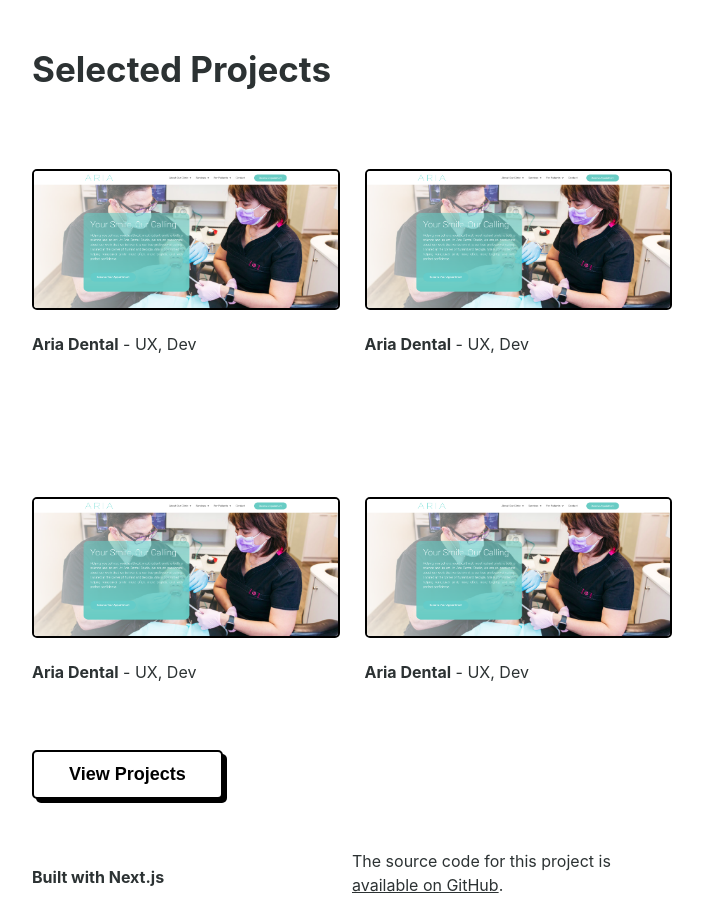
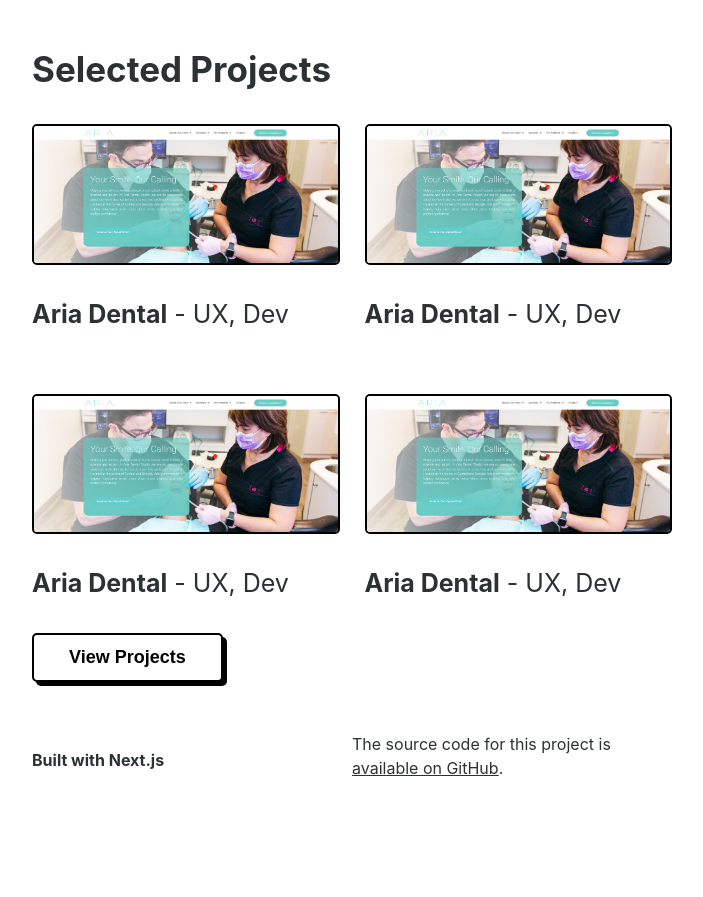
Before and after one commit to gurjotsinghdev/gurjotsinghdev, a Next.js app: page / in a window 1280 px wide. Shown: the part 600-1497 px from the top of the page, without its empty margins (288-991 px from the left). After the commit the page ends 1430 px from the top, so only its background shows below. Built offline with nearby package versions, Linux system fonts and the light colour scheme.

Commit message:
featured section fix

```diff
--- a/components/featuredProjects.js
+++ b/components/featuredProjects.js
@@ -19,7 +19,7 @@
                         // blurDataURL="data:..." automatically provided
                         // placeholder="blur" // Optional blur-up while loading
                         />
-                        <p><b>Aria Dental</b> - UX, Dev </p>
+                        <p className={styles.projectTitle}><b>Aria Dental</b> - UX, Dev </p>
                     </div>
                     <div className={styles.projectBox}>
                         <Image
@@ -31,7 +31,7 @@
                         // blurDataURL="data:..." automatically provided
                         // placeholder="blur" // Optional blur-up while loading
                         />
-                        <p><b>Aria Dental</b> - UX, Dev </p>
+                        <p className={styles.projectTitle}><b>Aria Dental</b> - UX, Dev </p>
                     </div>
                     <div className={styles.projectBox}>
                         <Image
@@ -43,7 +43,7 @@
                         // blurDataURL="data:..." automatically provided
                         // placeholder="blur" // Optional blur-up while loading
                         />
-                        <p><b>Aria Dental</b> - UX, Dev </p>
+                        <p className={styles.projectTitle}><b>Aria Dental</b> - UX, Dev </p>
                     </div>
                     <div className={styles.projectBox}>
                         <Image
@@ -55,8 +55,9 @@
                         // blurDataURL="data:..." automatically provided
                         // placeholder="blur" // Optional blur-up while loading
                         />
-                        <p><b>Aria Dental</b> - UX, Dev </p>
+                        <p className={styles.projectTitle}><b>Aria Dental</b> - UX, Dev </p>
                     </div>
+
                 </div>
                 <button className="primaryBtn"><a href="https://linkedin.com/in/gurjotsinghdev">View Projects</a></button>
             </div>
--- a/styles/FeaturedProjects.module.css
+++ b/styles/FeaturedProjects.module.css
@@ -17,6 +17,10 @@
     margin: 50px 0px;
 }
 
+.projectTitle {
+    font-size: 20px;
+}
+
 @media only screen and (min-width: 800px) {
     .featuredProjects {
         padding: 50px 25vw;
@@ -32,4 +36,12 @@
         gap: 25px;
     }
 
+    .projectBox {
+        margin: 5px 0px;
+    }
+
+    .projectTitle {
+        font-size: 25px;
+    }
+
   }
```
